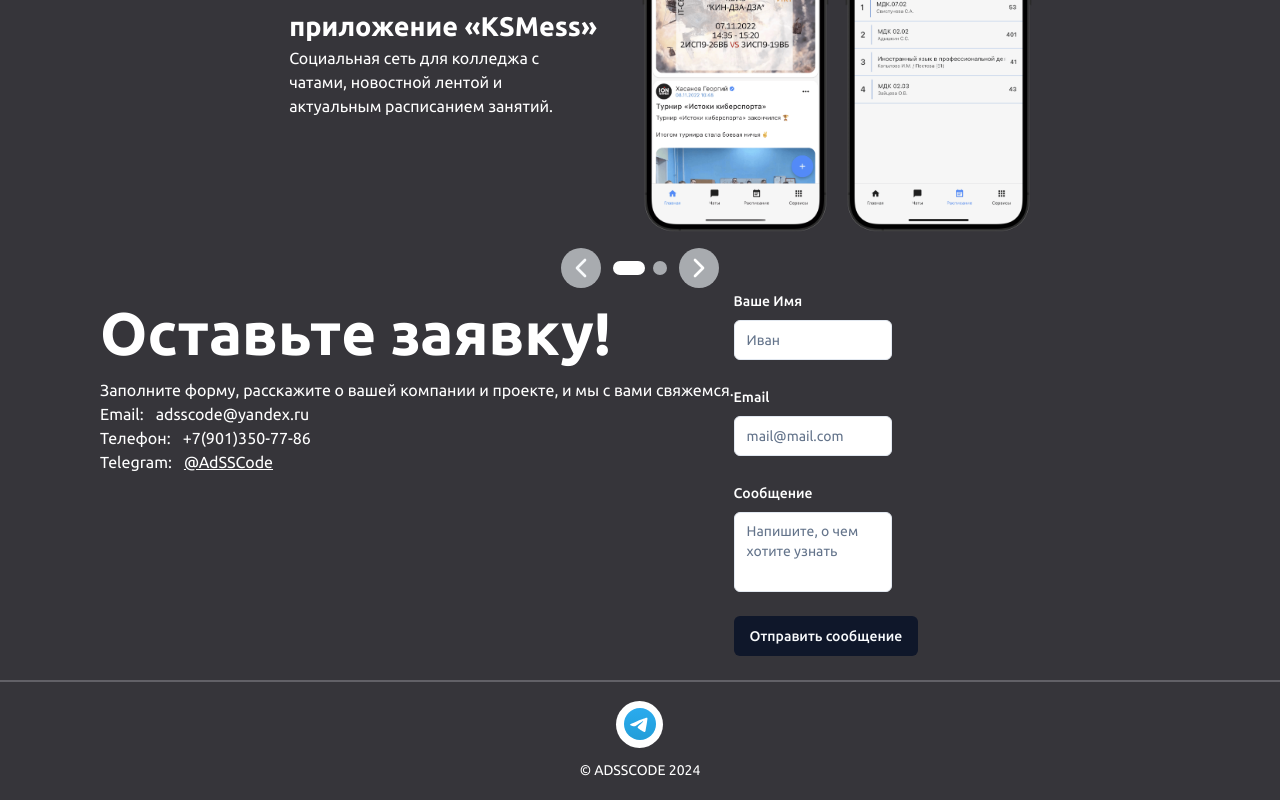
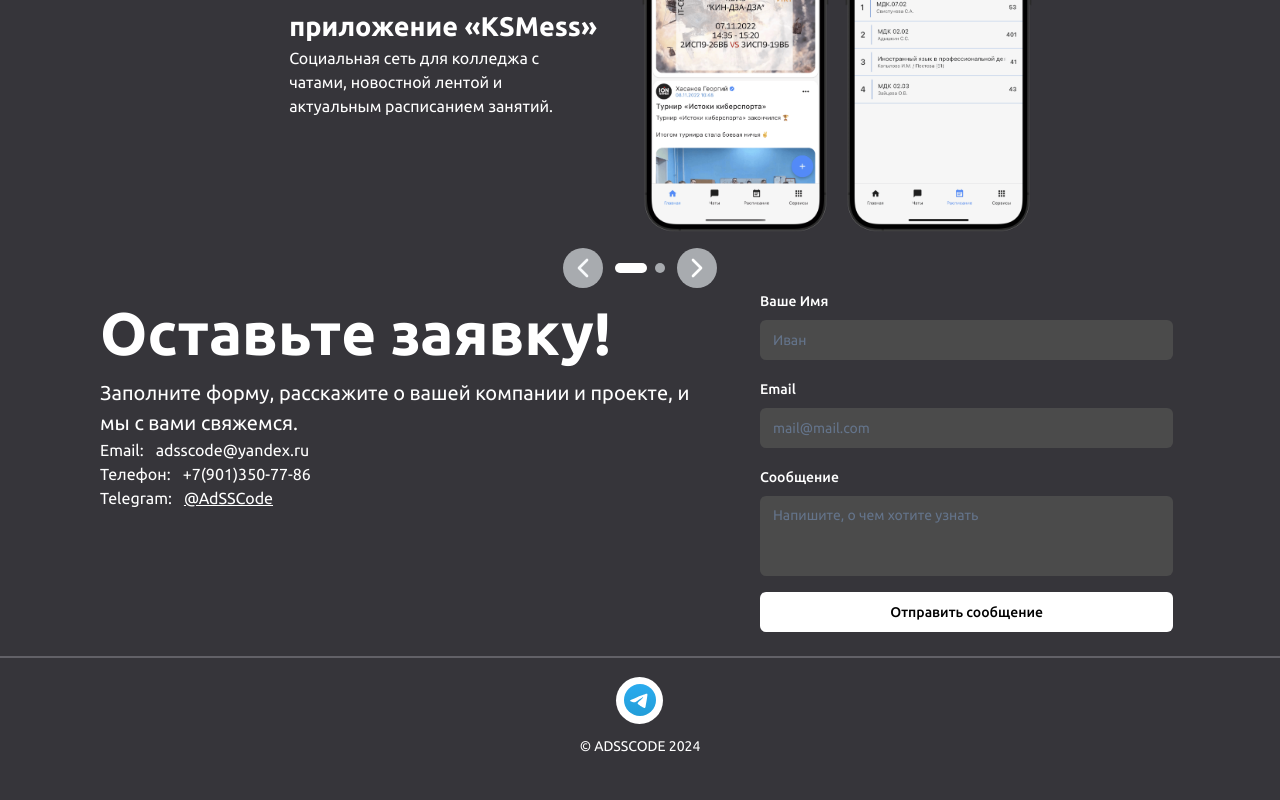
Before and after one commit to OneDeadL1ne/Adss, a React (Vite) app: page / in a window 1280 px wide. Shown: the part 1655-2455 px from the top of the page. After the commit the page ends 2431 px from the top, so only its background shows below. Built offline with nearby package versions, Linux system fonts and the light colour scheme.

Commit message:
fix contacts

```diff
--- a/src/components/ContactsForm.tsx
+++ b/src/components/ContactsForm.tsx
@@ -42,7 +42,10 @@ export function ContactsForm() {
 
 	return (
 		<Form {...form}>
-			<form onSubmit={form.handleSubmit(onSubmit)} className="w-2/3 space-y-6">
+			<form
+				onSubmit={form.handleSubmit(onSubmit)}
+				className="w-3/4 @[900px]:w-5/6 @[1200px]:w-2/3 space-y-4"
+			>
 				<FormField
 					control={form.control}
 					name="name"
@@ -50,7 +53,11 @@ export function ContactsForm() {
 						<FormItem>
 							<FormLabel>Ваше Имя</FormLabel>
 							<FormControl>
-								<Input placeholder="Иван" {...field} />
+								<Input
+									placeholder="Иван"
+									className="bg-[#4B4B4B] text-white ring-red-400 border-transparent  "
+									{...field}
+								/>
 							</FormControl>
 
 							<FormMessage />
@@ -64,7 +71,11 @@ export function ContactsForm() {
 						<FormItem>
 							<FormLabel>Email</FormLabel>
 							<FormControl>
-								<Input placeholder="mail@mail.com" {...field} />
+								<Input
+									placeholder="mail@mail.com"
+									className="bg-[#4B4B4B] text-white ring-red-400 border-transparent  "
+									{...field}
+								/>
 							</FormControl>
 
 							<FormMessage />
@@ -79,8 +90,8 @@ export function ContactsForm() {
 							<FormLabel>Сообщение</FormLabel>
 							<FormControl>
 								<Textarea
-									className="resize-none"
 									placeholder="Напишите, о чем хотите узнать"
+									className="bg-[#4B4B4B] text-white ring-red-400 border-transparent  resize-none"
 									{...field}
 								/>
 							</FormControl>
@@ -89,7 +100,9 @@ export function ContactsForm() {
 						</FormItem>
 					)}
 				/>
-				<Button type="submit">Отправить сообщение</Button>
+				<Button type="submit" className="w-full bg-white text-black hover:bg-neutral-500">
+					Отправить сообщение
+				</Button>
 			</form>
 		</Form>
 	);
--- a/src/components/Portfolio.tsx
+++ b/src/components/Portfolio.tsx
@@ -34,7 +34,7 @@ export default function Portfolio() {
 					<div>
 						<p className="text-center font-bold text-[60px]">Портфолио</p>
 					</div>
-					<Carousel className=" max-w-6xl" setApi={setApi}>
+					<Carousel className="w-full max-w-6xl" setApi={setApi}>
 						<CarouselContent className="p-4">
 							<CarouselItem key={1}>
 								<div className="flex h-full items-center justify-center">
@@ -102,8 +102,8 @@ export default function Portfolio() {
 								<div
 									className={
 										First
-											? `bg-white text-transparent h-[14px] w-[32px]  rounded-full duration-300`
-											: `bg-[#A8ABAF] text-transparent h-[14px] w-[14px]  rounded-full duration-300`
+											? `bg-white text-transparent h-[10px] w-[32px] select-none rounded-full duration-300`
+											: `bg-[#A8ABAF] text-transparent h-[10px] w-[10px] select-none rounded-full duration-300`
 									}
 								>
 									1
@@ -111,8 +111,8 @@ export default function Portfolio() {
 								<div
 									className={
 										Second
-											? `bg-white text-transparent h-[14px] w-[32px]  rounded-full duration-300`
-											: `bg-[#A8ABAF] text-transparent h-[14px] w-[14px]  rounded-full duration-300`
+											? `bg-white text-transparent h-[10px] w-[32px] select-none  rounded-full duration-300`
+											: `bg-[#A8ABAF] text-transparent h-[10px] w-[10px]  select-none rounded-full duration-300`
 									}
 								>
 									1
--- a/src/components/ui/input.tsx
+++ b/src/components/ui/input.tsx
@@ -1,9 +1,8 @@
-import * as React from "react"
+import * as React from "react";
 
-import { cn } from "@/lib/utils"
+import { cn } from "@/lib/utils";
 
-export interface InputProps
-  extends React.InputHTMLAttributes<HTMLInputElement> {}
+export interface InputProps extends React.InputHTMLAttributes<HTMLInputElement> {}
 
 const Input = React.forwardRef<HTMLInputElement, InputProps>(
 	({ className, type, ...props }, ref) => {
@@ -11,15 +10,15 @@ const Input = React.forwardRef<HTMLInputElement, InputProps>(
 			<input
 				type={type}
 				className={cn(
-          "flex h-10 w-full rounded-md border border-input bg-background px-3 py-2 text-sm ring-offset-background file:border-0 file:bg-transparent file:text-sm file:font-medium placeholder:text-muted-foreground focus-visible:outline-none focus-visible:ring-2 focus-visible:ring-ring focus-visible:ring-offset-2 disabled:cursor-not-allowed disabled:opacity-50",
+					"flex h-10 w-full rounded-md border border-input bg-background px-3 py-2 text-sm ring-offset-background file:border-0 file:bg-transparent file:text-sm file:font-medium placeholder:text-muted-foreground focus-visible:outline-none focus-visible:ring-0 focus-visible:ring-ring focus-visible:ring-offset-2 disabled:cursor-not-allowed disabled:opacity-50",
 					className
 				)}
 				ref={ref}
 				{...props}
 			/>
-    )
+		);
 	}
-)
-Input.displayName = "Input"
+);
+Input.displayName = "Input";
 
-export { Input }
+export { Input };
--- a/src/components/ui/textarea.tsx
+++ b/src/components/ui/textarea.tsx
@@ -9,7 +9,7 @@ const Textarea = React.forwardRef<HTMLTextAreaElement, TextareaProps>(
 		return (
 			<textarea
 				className={cn(
-					"flex min-h-[80px] w-full rounded-md border border-input bg-background px-3 py-2 text-sm ring-offset-background placeholder:text-muted-foreground focus-visible:outline-none focus-visible:ring-2 focus-visible:ring-ring focus-visible:ring-offset-2 disabled:cursor-not-allowed disabled:opacity-50",
+					"flex min-h-[80px] w-full rounded-md border border-input bg-background px-3 py-2 text-sm ring-offset-background placeholder:text-muted-foreground focus-visible:outline-none focus-visible:ring-0 focus-visible:ring-ring focus-visible:ring-offset-2 disabled:cursor-not-allowed disabled:opacity-50",
 					className
 				)}
 				ref={ref}
--- a/src/components/Сontacts.tsx
+++ b/src/components/Сontacts.tsx
@@ -3,14 +3,18 @@ import { ContactsForm } from "./ContactsForm";
 export default function Сontacts() {
 	return (
 		<div className="@container">
-			<div className="flex  text-white ml-[50px] mr-[50px] mt-[40px] @[800px]:ml-[100px] @[800px]:mr-[100px] @[800px]:mt-0">
-				<div className="">
-					<p className="font-bold text-nowrap text-[60px]">Оставьте заявку!</p>
-					<p className="text-wrap">
+			<div className="w-full text-white ml-[50px] mr-[50px] mt-[40px] @[800px]:ml-[100px] @[800px]:mr-[100px] @[800px]:mt-0">
+				<div className="@[1200px]:flex w-full @[1200px]:justify-center @[1200px]:items-center">
+					<div className="grid @[1200px]:grid-cols-2 @[1200px]:gap-10">
+						<div className="w-full">
+							<p className="font-bold text-nowrap text-[30px] @[1200px]:text-[60px]">
+								Оставьте заявку!
+							</p>
+							<p className=" text-wrap text-[20px] @[1200px]:text-[20px] w-10/12 @[1200px]:w-full">
 								Заполните форму, расскажите о вашей компании и проекте, и мы с вами
 								свяжемся.
 							</p>
-					<div>
+							<div className="hidden @[1200px]:inline-block ">
 								<div className="flex items-start justify-start gap-3">
 									<p>Email: </p>
 									<p>adsscode@yandex.ru</p>
@@ -35,5 +39,7 @@ export default function Сontacts() {
 						</div>
 					</div>
 				</div>
+			</div>
+		</div>
 	);
 }
```
Lines whose indentation alone changed are shown as unchanged.
